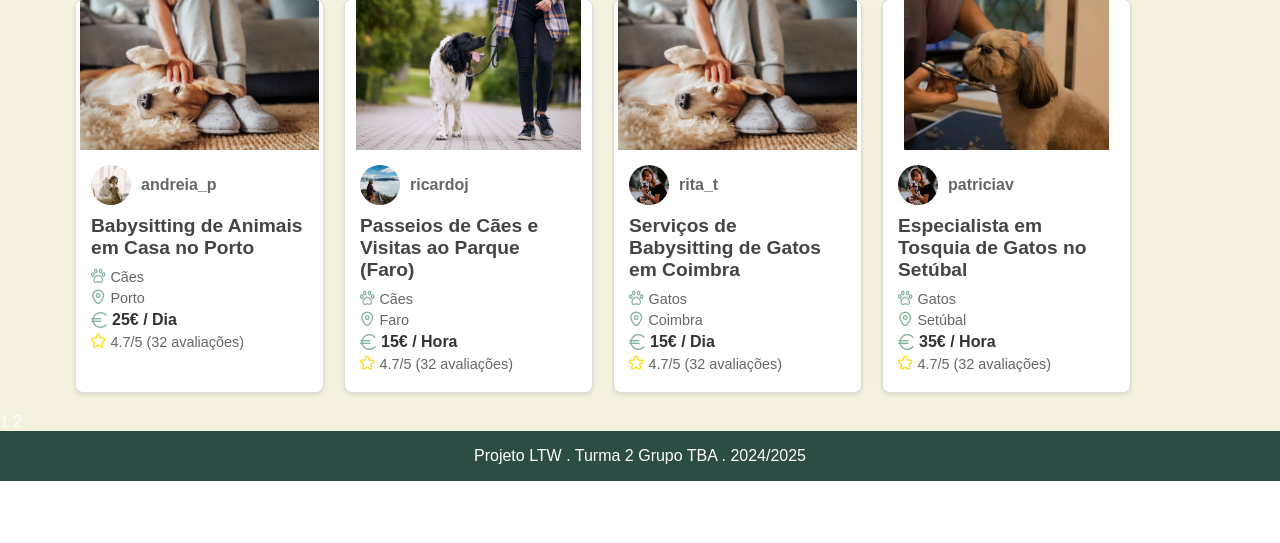
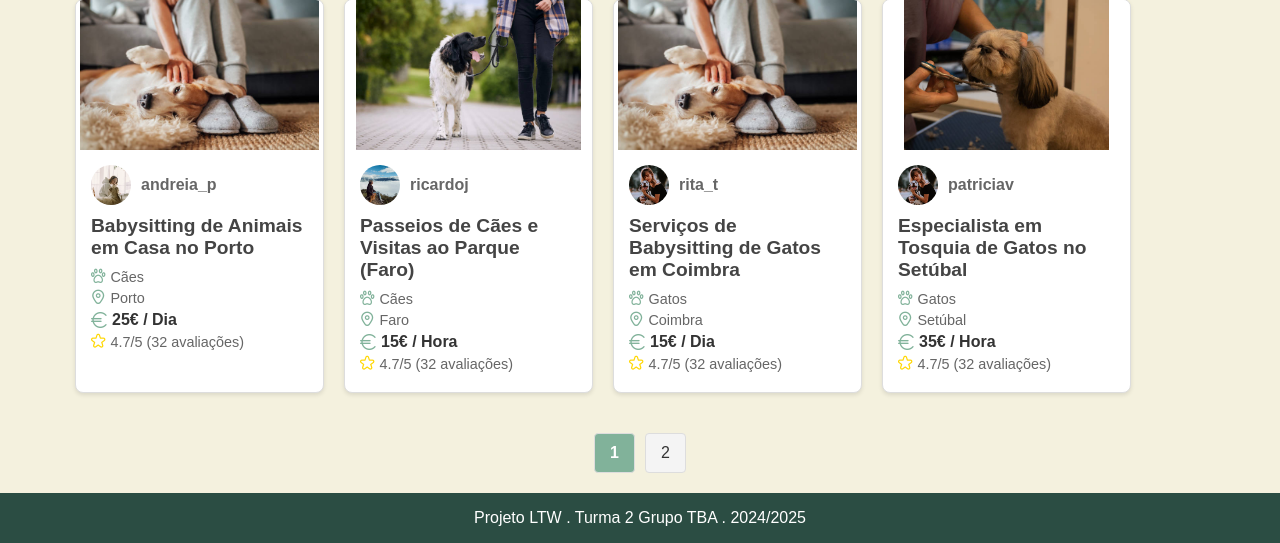
Before and after one commit to casemiromjm/petlink, a PHP site: page / in a window 1280 px wide. Shown: the part 1790-2333 px from the top of the page. Before the commit the page ends 2271 px from the top, so only its background shows below. Run offline with PHP 8.4, Linux system fonts and the light colour scheme; data comes from the database, SQL or seed files in the repository; both versions use the stored data as it was after the commit; some libraries are stand-ins or nearby versions.

Commit message:
Added css for the ads pagination

```diff
--- a/index.php
+++ b/index.php
@@ -25,9 +25,28 @@
 
   if ($totalPages > 1) {
     echo '<div class="pagination">';
-    for ($i = 1; $i <= $totalPages; $i++) {
+    $range = 2;
+
+
+    if ($page > $range + 1) {
+        echo '<a href="?page=1">1</a>';
+        if ($page > $range + 2) {
+            echo '<span>...</span>';
+        }
+    }
+
+
+    for ($i = max(1, $page - $range); $i <= min($totalPages, $page + $range); $i++) {
         $activeClass = ($i === $page) ? 'active' : '';
-        echo '<a href="?page=' . $i . '" class="' . $activeClass . '">' . $i . '</a> ';
+        echo '<a href="?page=' . $i . '" class="' . $activeClass . '">' . $i . '</a>';
+    }
+
+
+    if ($page < $totalPages - $range) {
+        if ($page < $totalPages - $range - 1) {
+            echo '<span>...</span>';
+        }
+        echo '<a href="?page=' . $totalPages . '">' . $totalPages . '</a>';
     }
     echo '</div>';
 }
--- a/stylesheets/style.css
+++ b/stylesheets/style.css
@@ -961,3 +961,43 @@ side-nav ul li.active a {
 .upload-box input[type="file"] {
     margin-top: 10px;
 }
+
+/* Pagination Styles */
+.pagination {
+    display: flex;
+    justify-content: center;
+    align-items: center;
+    margin: 20px 0;
+    gap: 10px;
+}
+
+.pagination a {
+    display: inline-block;
+    padding: 10px 15px;
+    font-size: 1em;
+    color: #333;
+    background-color: #f4f4f4;
+    border: 1px solid #ddd;
+    border-radius: 4px;
+    text-decoration: none;
+    transition: background-color 0.3s, color 0.3s;
+}
+
+.pagination a:hover {
+    background-color: #81B29A;
+    color: white;
+}
+
+.pagination a.active {
+    background-color: #81B29A;
+    color: white;
+    font-weight: bold;
+    pointer-events: none;
+}
+
+.pagination span {
+    display: inline-block;
+    padding: 10px 15px;
+    font-size: 1em;
+    color: #999;
+}
```
Also changed, not shown: database/database.db, resources/6824ba2aaa236_ALEAIMAGE-557a699afc8f44969da69a38acbd0a75.jpg (added), resources/6824ba5a94c0b_images.jpeg (added).
